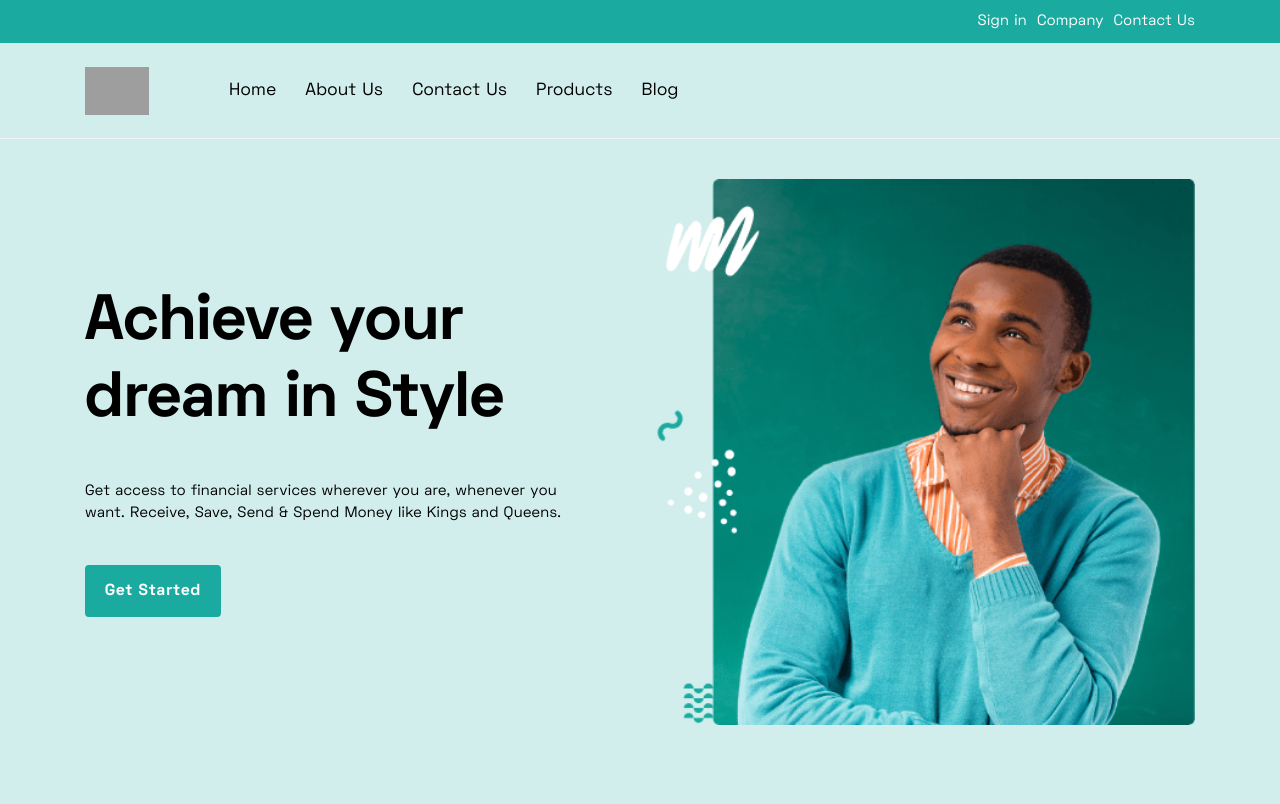
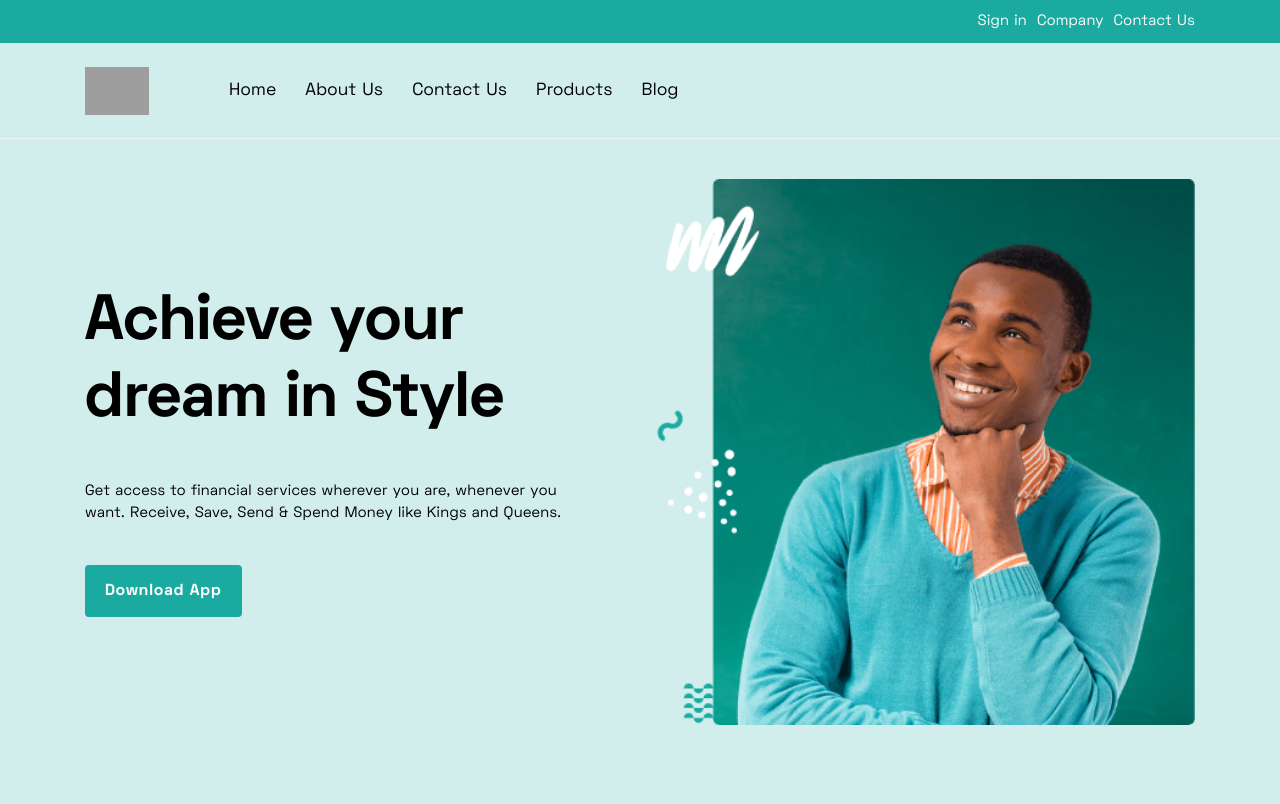
Before and after one commit to Threadigit/ThreadWeb, a PHP site: page / in a window 1280 px wide. Shown: the top 804 px of the page. Run offline with PHP 8.4, Linux system fonts and the light colour scheme; some libraries are stand-ins or nearby versions; grey boxes are pictures that could not be loaded.

Commit message:
Update index.php

```diff
--- a/index.php
+++ b/index.php
@@ -133,7 +133,7 @@
                         <p class="header-desc" data-aos="fade-up" data-aos-delay="600">Get access to financial services wherever you are, whenever you want. Receive, Save, Send & Spend Money like Kings and Queens.</p>
                         <div class="navbar-menu">
                         <a href="" data-aos="fade-up" data-aos-delay="700" class="btn btn-secondary mr-1">
-                            Get Started
+                            Download App
                         </a>
                     </div>
                     </div>
```
